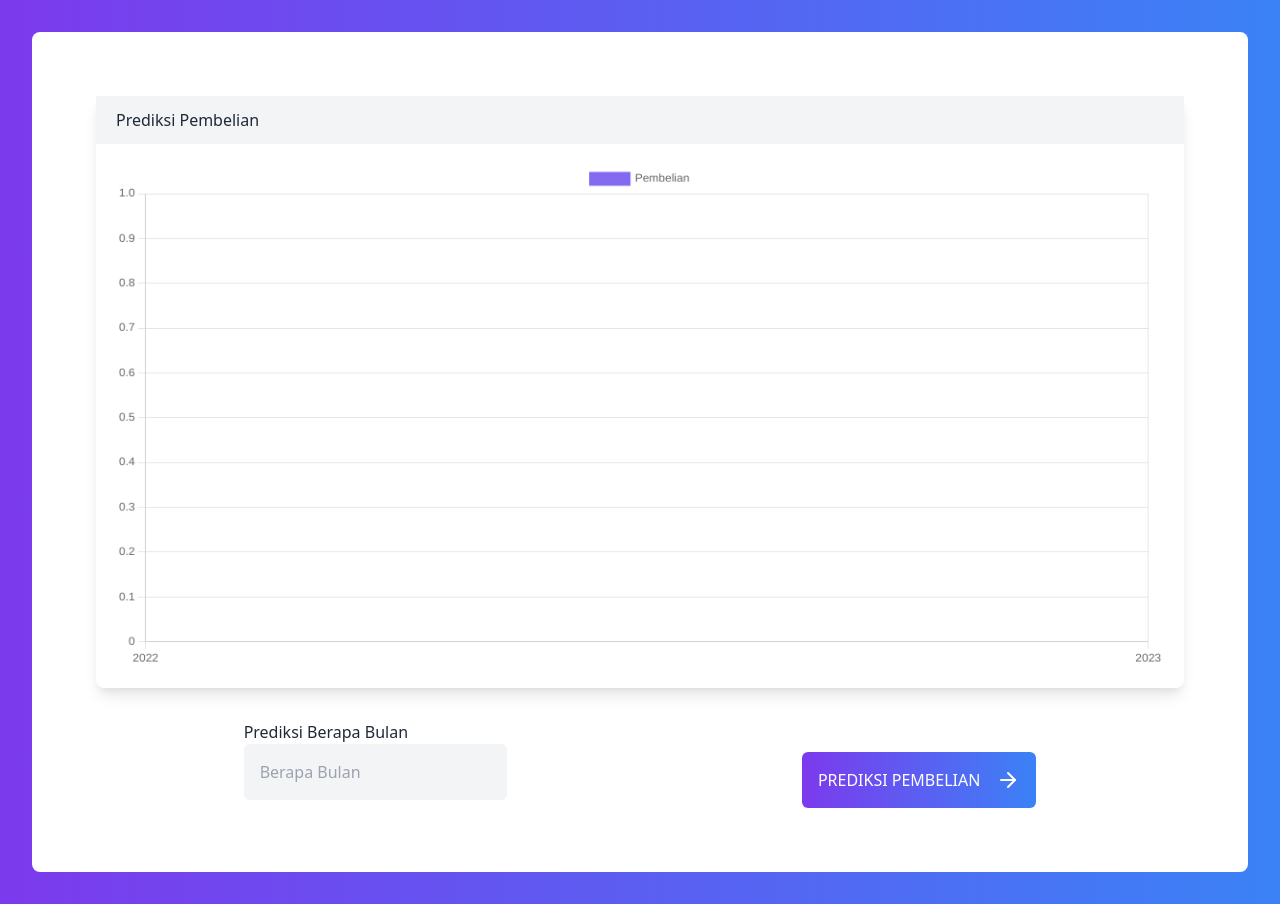
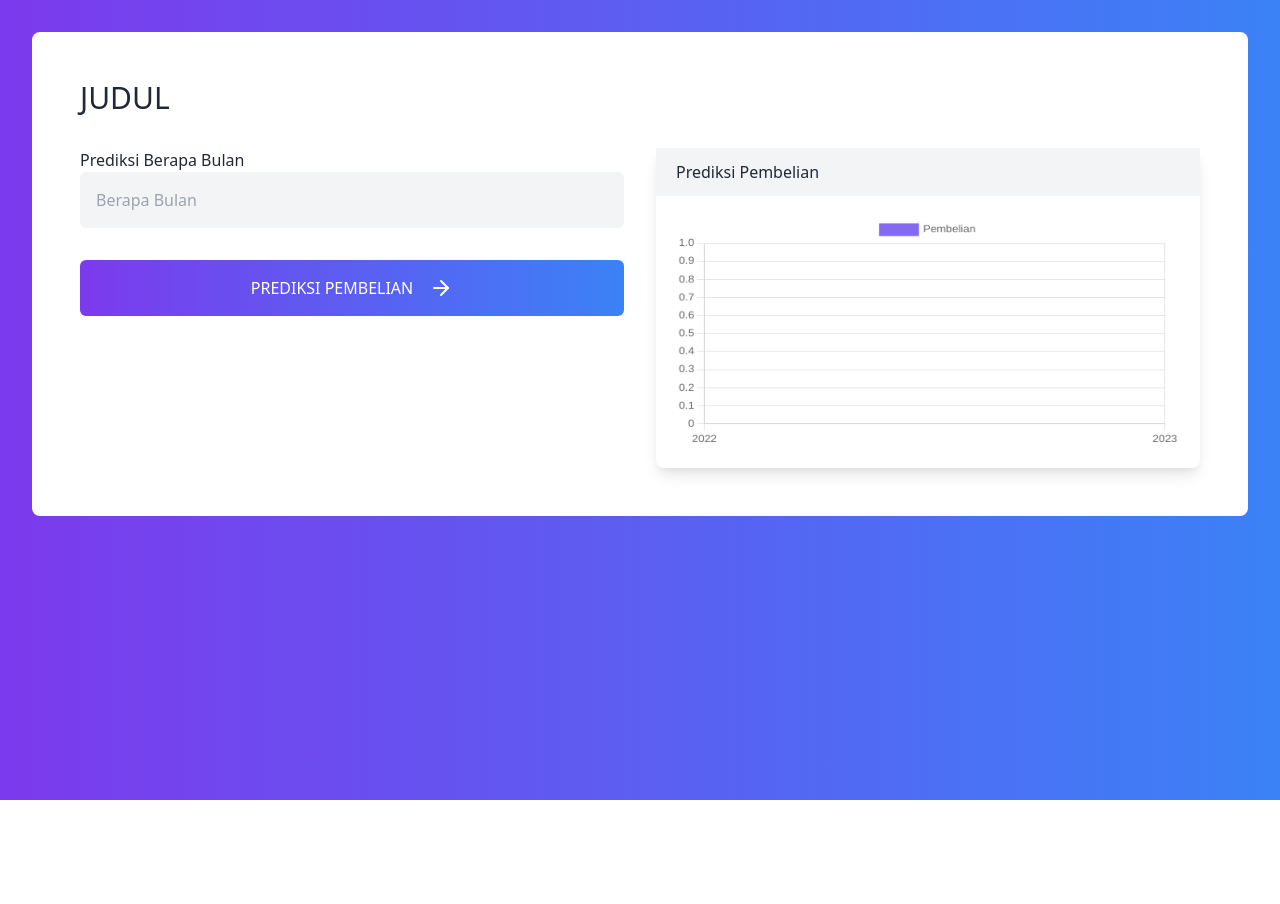
Before and after one commit to 09011281924049/Orbit-Poject-Deployment, a Flask app: page / in a window 1280 px wide. After the commit the page ends 800 px from the top, so only its background shows below. Run offline with Flask 2, Linux system fonts and the light colour scheme; parts of the project's set-up code (start-up, migrations or seed data) failed here and were passed over.

Commit message:
Update index.html

```diff
--- a/templates/index.html
+++ b/templates/index.html
@@ -6,7 +6,7 @@
     <meta http-equiv="X-UA-Compatible" content="IE=edge" />
     <meta name="viewport" content="width=device-width, initial-scale=1.0" />
     <link href="https://unpkg.com/tailwindcss@^2/dist/tailwind.min.css" rel="stylesheet" />
-    <title>Aplikasi Prediksi Biaya Asuransi</title>
+    <title>Aplikasi Prediksi Pembeliam</title>
 </head>
 
 <body class="
@@ -18,24 +18,22 @@
             to-blue-500
             text-gray-800
         ">
-    <main class="bg-white p-1 md:p-16 rounded-lg">
-        <div class="shadow-lg rounded-lg mb-8">
-            <div class="p-3 md:py-3 md:px-5 bg-gray-100">Prediksi Pembelian</div>
-            <canvas class="p-1 md:p-5" id="chartLine"></canvas>
-        </div>
+    <main class="bg-white p-1 md:p-12 rounded-lg grid grid-rows-1 grid-cols-1 md:grid-cols-2 md:grid-rows-1 gap-8">
+	<div class="md:col-span-2 row-span-1"><h1 class="text-3xl">JUDUL</h1></div>
 
-        <form action="{{ url_for('predict') }}" method="post" class="flex md:flex-row flex-col justify-around">
+        <form action="{{ url_for('predict') }}" method="post" class="col-span-1 row-span-1 flex flex-col justify-center md:justify-start">
             <div class="flex flex-col">
                 <label for="Start">Prediksi Berapa Bulan</label>
                 <input type="number" name="Months" value="{{ months }}" placeholder="Berapa Bulan" required="required"
                     class="p-4 bg-gray-100 rounded-md" />
             </div>
-            <div class="flex flex-col">
+            <div class="w-full">
                 <button type="submit" class="
                             flex
+                            w-full
                             justify-center
                             align-center
-                            mt-8
+                            md:mt-8
                             p-4
                             bg-gradient-to-r
                             from-purple-600
@@ -53,6 +51,10 @@
                 </button>
             </div>
         </form>
+        <div class="col-span-1 row-span-2 md:row-span-1 shadow-lg rounded-lg w-full">
+            <div class="p-3 md:py-3 md:px-5 bg-gray-100">Prediksi Pembelian</div>
+            <canvas class="p-1 md:p-5" id="chartLine"></canvas>
+        </div>
     </main>
 </body>
 
```
